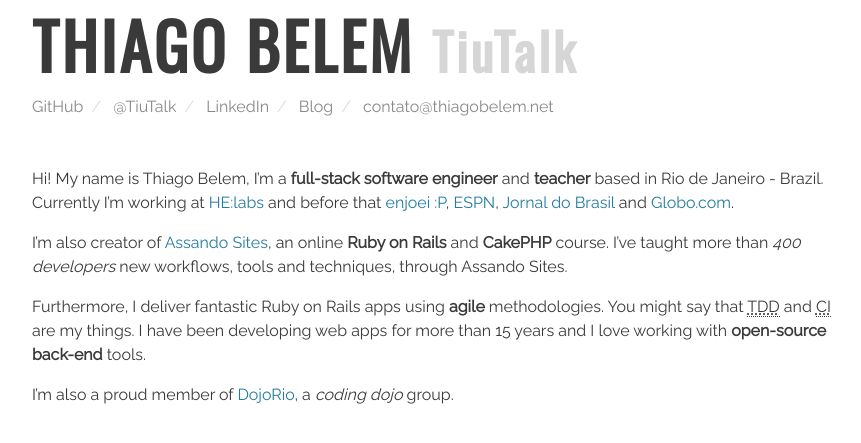
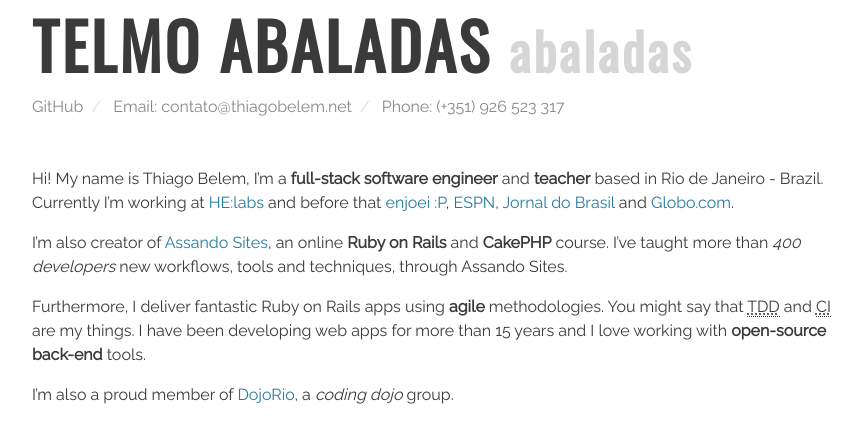
Before and after one commit to abaladas/abaladas-github, a Jekyll site: the page built from index.md, in a window 1280 px wide, cut to the strip 188-631 px from the top of the page. Shown: the whole strip, without its empty margins (96-957 px from the left). Built offline with Jekyll 4.4.1, drawn with Linux system fonts in a browser that asks for light colours.

Commit message:
initial version

```diff
--- a/_includes/_header.html
+++ b/_includes/_header.html
@@ -1,11 +1,9 @@
 <header>
-  <img src="http://gravatar.com/avatar/67a6eb9b43b617b2051b912b8373a156?s=120" alt="Thiago Belem" class="avatar">
-  <h1>Thiago Belem <span>TiuTalk</span></h1>
+  <img src="http://en.gravatar.com/userimage/97820222/5c821a9ed8944352203b6441f7ef2d97.jpg?size=120" alt="Telmo Abaladas" class="avatar">
+  <h1>Telmo Abaladas <span>abaladas</span></h1>
   <nav class="social">
-    <a href="https://github.com/TiuTalk" target="_blank">GitHub</a>
-    <a href="https://twitter.com/TiuTalk" target="_blank">@TiuTalk</a>
-    <a href="https://linkedin.com/in/thiagobelem" target="_blank">LinkedIn</a>
-    <a href="http://blog.thiagobelem.net" target="_blank">Blog</a>
-    <a href="mailto:contato@thiagobelem.net" target="_blank">contato@thiagobelem.net</a>
+    <a href="https://github.com/abaladas" target="_blank">GitHub</a>
+    <a href="mailto:contato@thiagobelem.net" target="_blank">Email: contato@thiagobelem.net</a>
+    <a href="mailto:contato@thiagobelem.net" target="_blank">Phone: (+351) 926 523 317</a>
   </nav>
 </header>
```
